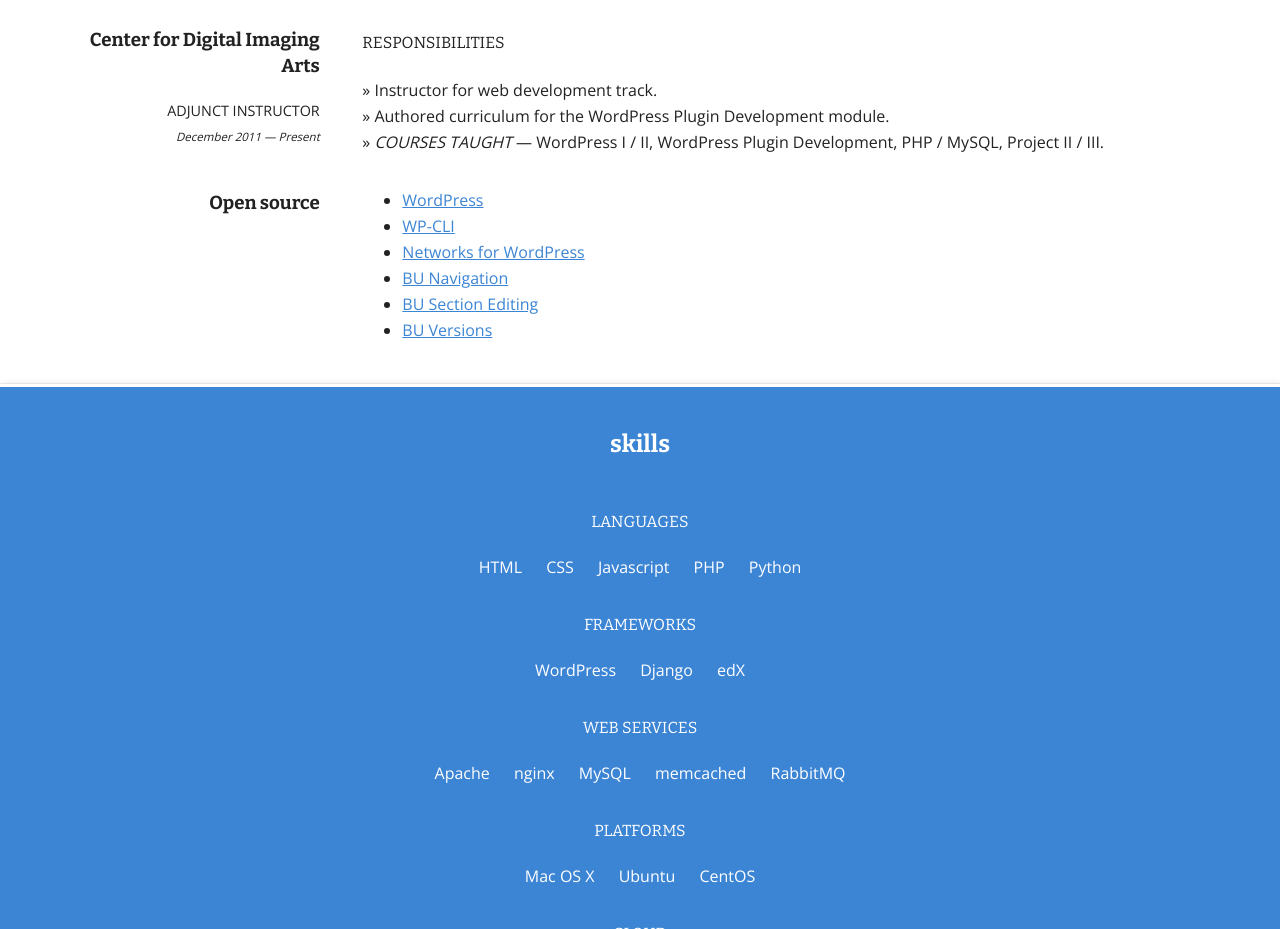
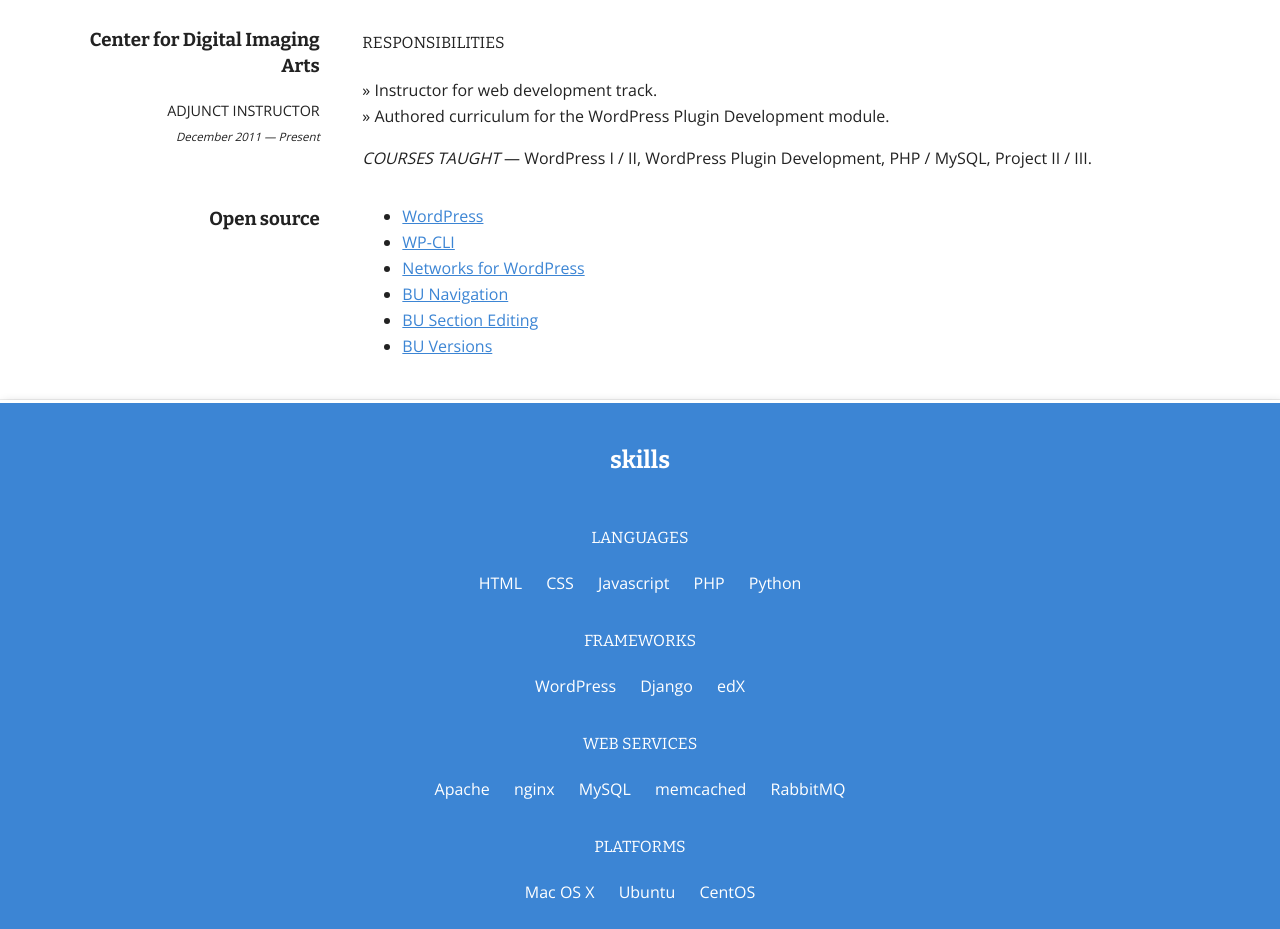
Before and after one commit to mgburns/www.michaelgradyburns.com, a website: page src/index.html in a window 1280 px wide. Shown: the part 1500-2429 px from the top of the page. Drawn offline with nearby package versions, Linux system fonts and the light colour scheme; files that its build step writes are made by us from their sources.

Commit message:
Move CDIA course list

```diff
--- a/src/index.html
+++ b/src/index.html
@@ -144,8 +144,8 @@
                         <ul class="responsibilities">
                             <li>Instructor for web development track.</li>
                             <li>Authored curriculum for the WordPress Plugin Development module.</li>
-                            <li><em>Courses taught</em> &mdash; WordPress I / II, WordPress Plugin Development, PHP / MySQL, Project II / III.</li>
                         </ul>
+                        <p><em>Courses taught</em> &mdash; WordPress I / II, WordPress Plugin Development, PHP / MySQL, Project II / III.</p>
                     </section>
                 </section>
 
```
